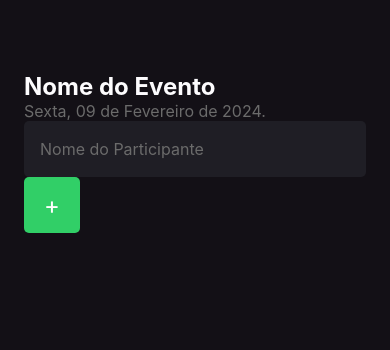
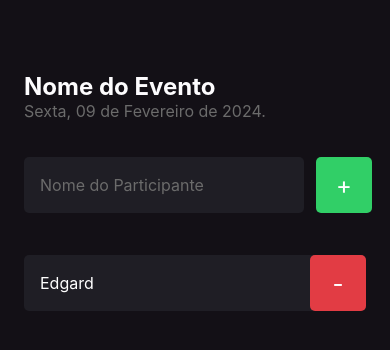
Before and after one commit to EdgardSchmitz/my-app, a React Native app: screen / in a window 390 px wide. Shown: the top 350 px of the page. Built offline with nearby package versions, Linux system fonts and the light colour scheme.

Commit message:
Add Participante e botões

```diff
--- /dev/null
+++ b/src/components/Participante/index.tsx
@@ -0,0 +1,29 @@
+import { View, Text, TouchableOpacity } from "react-native";
+
+import {styles}  from './styles';
+
+type Props = {
+    name: string;
+    onRemove: () => void;
+}
+
+export function Participante({name, onRemove}: Props){
+    return(
+
+        <View style={styles.container}>
+
+            <Text style={styles.name}>
+                {name}
+            </Text>
+
+    <TouchableOpacity style={styles.button} onPress={onRemove}>
+
+        <Text style={styles.buttonText}>
+            -
+            </Text>
+
+    </TouchableOpacity>
+
+        </View>
+    )
+}
--- /dev/null
+++ b/src/components/Participante/styles.ts
@@ -0,0 +1,33 @@
+import { StyleSheet } from "react-native";
+
+export const styles = StyleSheet.create({
+    container: {
+        width: '100%',
+        backgroundColor: '#1f1e25',
+        borderRadius: 5,
+        flexDirection: 'row',
+        alignItems: 'center',
+        marginBottom: 10,
+    },
+
+    name:{
+        color: '#FFF',
+        fontSize: 16,
+        flex: 1,
+        marginLeft: 16,
+    },
+
+    buttonText:{
+        color: '#fff',
+        fontSize: 24,
+    },
+    button:{
+        width: 56,
+        height: 56,
+        borderRadius:5,
+        backgroundColor: '#e23c44',
+        alignItems: 'center',
+        justifyContent: 'center' ,
+    },
+
+});
--- a/src/screens/home/index.tsx
+++ b/src/screens/home/index.tsx
@@ -1,25 +1,44 @@
 import { Text, View, TextInput, TouchableOpacity} from 'react-native';
 
 import {styles} from './styles';
+
+import {Participante} from '../../components/Participante';
 
 export default function Home(){
 
     function handleParticipantAdd (){
         console.log("Você clicou aqui!");
     }
+
+    function handleParticipantRemove(name: string){
+        console.log(`Você clicou para remover ${name}`);
+    }
+
+
 return (
     <View style={styles.container}>
+
     <Text style={styles.eventName}>
     Nome do Evento</Text>
+
     <Text style={styles.eventDate}>Sexta, 09 de Fevereiro de 2024.</Text>
+
+    <View style={styles.form}>
+
     <TextInput
     style={styles.input}
     placeholder="Nome do Participante"
     placeholderTextColor="#6b6b6b"
     />
+
     <TouchableOpacity style={styles.button} onPress={handleParticipantAdd}>
         <Text style={styles.buttonText}>+</Text>
     </TouchableOpacity>
+
+    </View>
+
+    <Participante name="Edgard" onRemove={() => handleParticipantRemove('Edgard')}/>
+
     </View>
 )
 }
--- a/src/screens/home/styles.ts
+++ b/src/screens/home/styles.ts
@@ -16,12 +16,14 @@
         fontSize: 16
     },
     input:{
+        flex:1,
         height:56,
         borderRadius: 5,
         backgroundColor: '#1f1e25',
         color: '#FDFCFE',
         padding: 16,
         fontSize: 16,
+        marginRight: 12,
     },
     buttonText:{
         color: '#fff',
@@ -34,5 +36,12 @@
         backgroundColor: '#31cf67',
         alignItems: 'center',
         justifyContent: 'center' ,
+    },
+
+    form:{
+        width: '100%',
+        flexDirection: 'row',
+        marginTop: 36,
+        marginBottom: 42,
     }
 });
```
